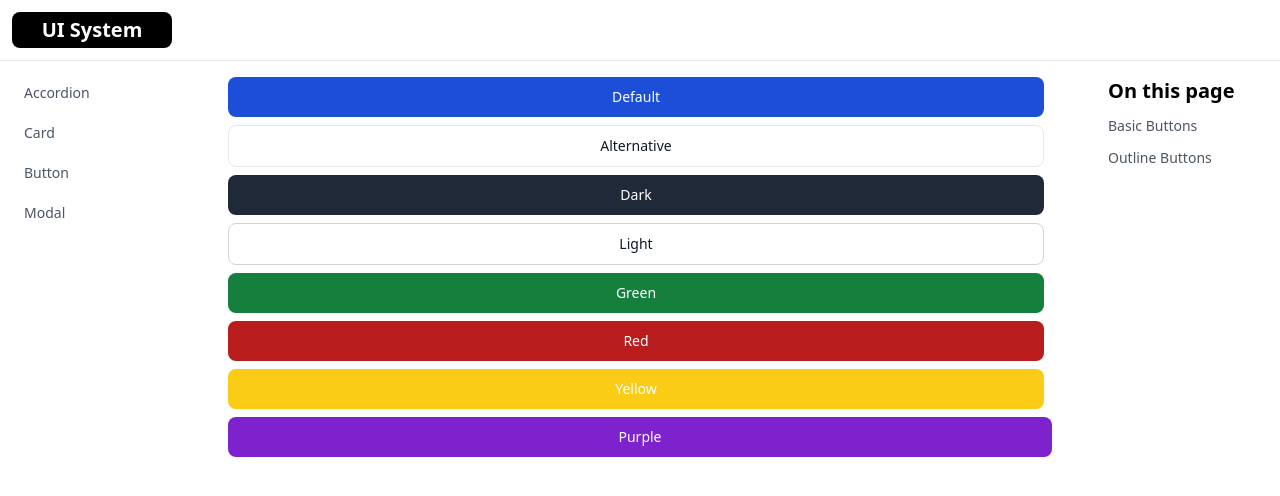
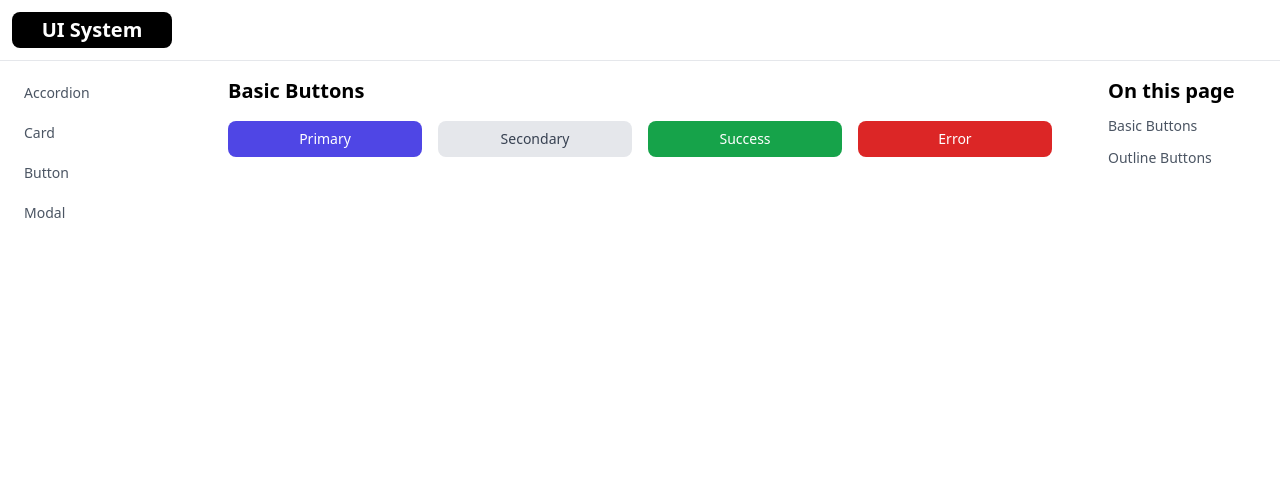
Before and after one commit to diegosalasmartinez/ui, a Next.js app: page /button in a window 1280 px wide. Shown: the top 496 px of the page. Built offline with nearby package versions, Linux system fonts and the light colour scheme.

Commit message:
Show basic button examples

```diff
--- a/pages/button/index.tsx
+++ b/pages/button/index.tsx
@@ -1,64 +1,16 @@
-import DefaultLayout from '@/components/layout/DefaultLayout'
+import DefaultLayout from "@/components/layout/DefaultLayout";
+import BasicButtons from "./BasicButtons";
 
 const nav = [
-  { title: 'Basic Buttons', href: 'basic-buttons' },
-  { title: 'Outline Buttons', href: 'outline-buttons' },
-]
+    { title: 'Basic Buttons', href: 'basic-buttons' },
+    { title: 'Outline Buttons', href: 'outline-buttons' },
+  ]
 
 export default function Button() {
   return (
     <DefaultLayout title='UI Design System' nav={nav}>
-      <button
-        type='button'
-        className='mr-2 mb-2 rounded-lg bg-blue-700 px-5 py-2.5 text-sm font-medium text-white hover:bg-blue-800 focus:outline-none focus:ring-4 focus:ring-blue-300 dark:bg-blue-600 dark:hover:bg-blue-700 dark:focus:ring-blue-800'
-      >
-        Default
-      </button>
-      <button
-        type='button'
-        className='mr-2 mb-2 rounded-lg border border-gray-200 bg-white py-2.5 px-5 text-sm font-medium text-gray-900 hover:bg-gray-100 hover:text-blue-700 focus:z-10 focus:outline-none focus:ring-4 focus:ring-gray-200 dark:border-gray-600 dark:bg-gray-800 dark:text-gray-400 dark:hover:bg-gray-700 dark:hover:text-white dark:focus:ring-gray-700'
-      >
-        Alternative
-      </button>
-      <button
-        type='button'
-        className='mr-2 mb-2 rounded-lg bg-gray-800 px-5 py-2.5 text-sm font-medium text-white hover:bg-gray-900 focus:outline-none focus:ring-4 focus:ring-gray-300 dark:border-gray-700 dark:bg-gray-800 dark:hover:bg-gray-700 dark:focus:ring-gray-700'
-      >
-        Dark
-      </button>
-      <button
-        type='button'
-        className='mr-2 mb-2 rounded-lg border border-gray-300 bg-white px-5 py-2.5 text-sm font-medium text-gray-900 hover:bg-gray-100 focus:outline-none focus:ring-4 focus:ring-gray-200 dark:border-gray-600 dark:bg-gray-800 dark:text-white dark:hover:border-gray-600 dark:hover:bg-gray-700 dark:focus:ring-gray-700'
-      >
-        Light
-      </button>
-      <button
-        type='button'
-        className='mr-2 mb-2 rounded-lg bg-green-700 px-5 py-2.5 text-sm font-medium text-white hover:bg-green-800 focus:outline-none focus:ring-4 focus:ring-green-300 dark:bg-green-600 dark:hover:bg-green-700 dark:focus:ring-green-800'
-      >
-        Green
-      </button>
-      <button
-        type='button'
-        className='mr-2 mb-2 rounded-lg bg-red-700 px-5 py-2.5 text-sm font-medium text-white hover:bg-red-800 focus:outline-none focus:ring-4 focus:ring-red-300 dark:bg-red-600 dark:hover:bg-red-700 dark:focus:ring-red-900'
-      >
-        Red
-      </button>
-      <button
-        type='button'
-        className='mr-2 mb-2 rounded-lg bg-yellow-400 px-5 py-2.5 text-sm font-medium text-white hover:bg-yellow-500 focus:outline-none focus:ring-4 focus:ring-yellow-300 dark:focus:ring-yellow-900'
-      >
-        Yellow
-      </button>
-      <button
-        type='button'
-        className='mb-2 rounded-lg bg-purple-700 px-5 py-2.5 text-sm font-medium text-white hover:bg-purple-800 focus:outline-none focus:ring-4 focus:ring-purple-300 dark:bg-purple-600 dark:hover:bg-purple-700 dark:focus:ring-purple-900'
-      >
-        Purple
-      </button>
-
-      {/* <BasicButtons />
-      <OutlineButtons />
+      <BasicButtons />
+      {/* <OutlineButtons />
       <TextButtons />
       <IconButtons />
       <FloatingButtons />
```
